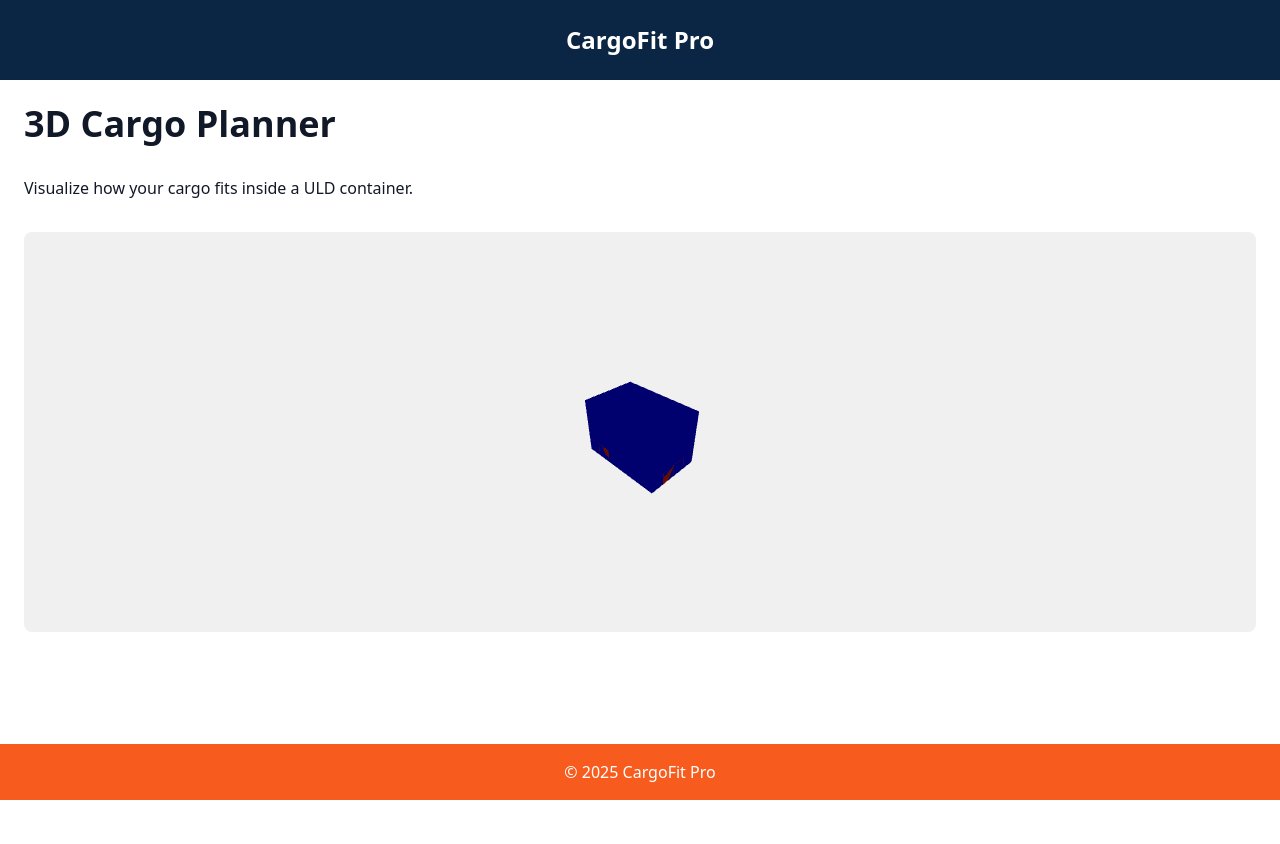
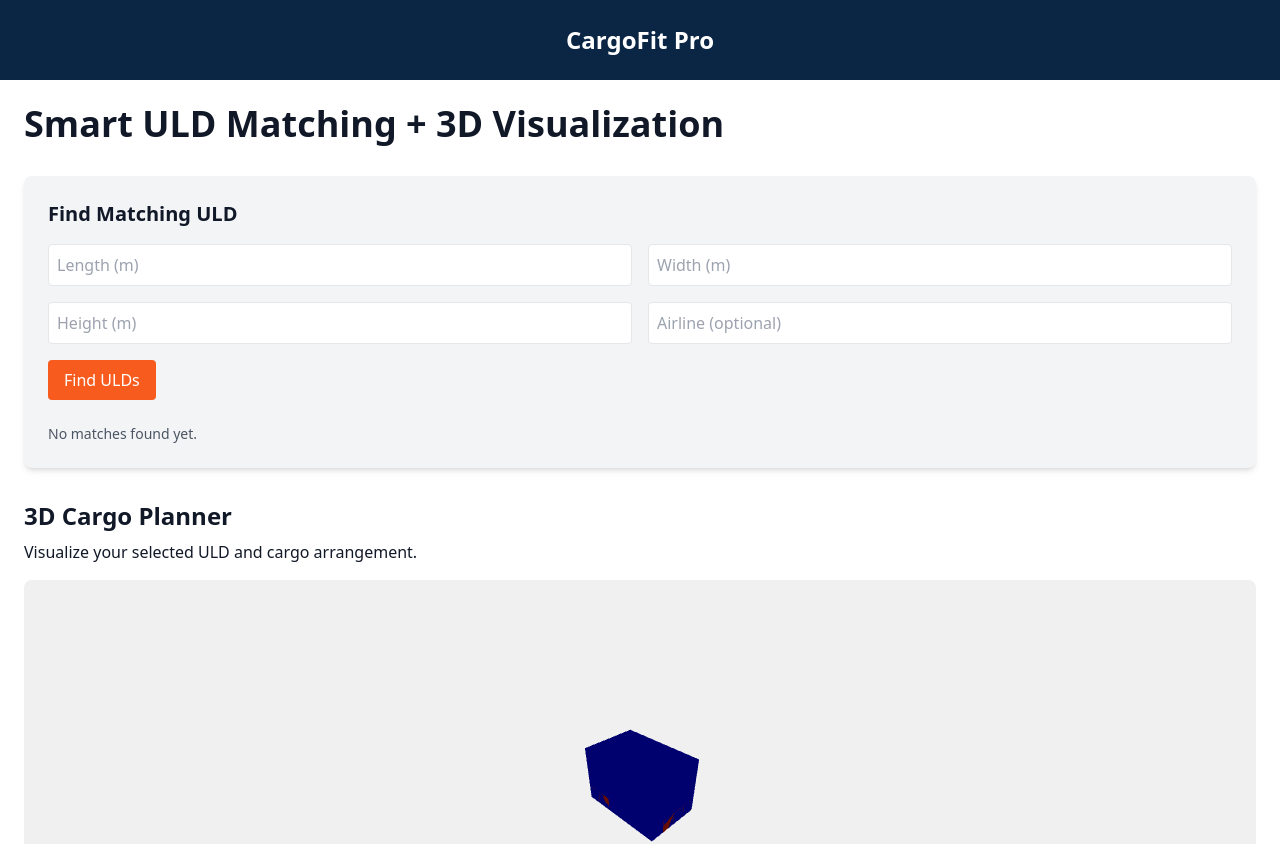
Before and after one commit to Charliee452/CargoFitPro-site-CLEAN-, a React (Vite) app: page / in a window 1280 px wide. Shown: the top 844 px of the page. Before the commit the page ends 800 px from the top, so only its background shows below. Built offline with nearby package versions, Linux system fonts and the light colour scheme.

Commit message:
Deploy integrated ULD Matcher + 3D Planner

```diff
--- a/index.html
+++ b/index.html
@@ -1,5 +1 @@
-
-<!DOCTYPE html>
-<html lang="en">
-<head><meta charset="UTF-8"><meta name="viewport" content="width=device-width, initial-scale=1.0"><title>CargoFit Pro - Fixed</title></head>
-<body><div id="root"></div><script type="module" src="/src/main.jsx"></script></body></html>
+<!DOCTYPE html><html lang='en'><head><meta charset='UTF-8'><meta name='viewport' content='width=device-width, initial-scale=1.0'><title>CargoFit Pro - Integrated</title></head><body><div id='root'></div><script type='module' src='/src/main.jsx'></script></body></html>
--- a/package.json
+++ b/package.json
@@ -1,5 +1,5 @@
 {
-  "name": "cargofitpro-vercel-fixed",
+  "name": "cargofitpro-final-integrated",
   "version": "1.0.0",
   "private": true,
   "scripts": {
--- a/src/App.jsx
+++ b/src/App.jsx
@@ -1,14 +1,28 @@
 
+import React, { useState } from 'react';
+import ULDMatcher from './components/ULDMatcher';
 import CargoPlanner3D from './components/CargoPlanner3D';
 
 export default function App() {
+  const [selectedULD, setSelectedULD] = useState(null);
+  const [boxSize, setBoxSize] = useState([0.5, 0.5, 0.5]);
+
+  const handleULDSelect = (uld, boxDims) => {
+    setSelectedULD([uld.depth, uld.width, uld.height]); // use actual order L,W,H
+    setBoxSize(boxDims.map(v => v / 100)); // convert cm to meters
+  };
+
   return (
     <div className="min-h-screen bg-white text-gray-900 flex flex-col">
       <header className="bg-[#0B2545] text-white p-6 text-center text-2xl font-bold">CargoFit Pro</header>
       <main className="flex-1 p-6 space-y-8">
-        <h1 className="text-4xl font-bold mb-4">3D Cargo Planner</h1>
-        <p>Visualize how your cargo fits inside a ULD container.</p>
-        <CargoPlanner3D uldDimensions={[3,2,2]} boxDimensions={[0.5,0.5,0.5]} quantity={20} />
+        <h1 className="text-4xl font-bold mb-4">Smart ULD Matching + 3D Visualization</h1>
+        <ULDMatcher onULDSelect={handleULDSelect} />
+        <section className="mt-8">
+          <h2 className="text-2xl font-semibold mb-2">3D Cargo Planner</h2>
+          <p className="mb-4">Visualize your selected ULD and cargo arrangement.</p>
+          <CargoPlanner3D uldDimensions={selectedULD || [3,2,2]} boxDimensions={boxSize} quantity={20} />
+        </section>
       </main>
       <footer className="bg-[#F75C1E] text-white p-4 text-center">&copy; 2025 CargoFit Pro</footer>
     </div>
--- a/src/components/CargoPlanner3D.jsx
+++ b/src/components/CargoPlanner3D.jsx
@@ -16,7 +16,6 @@ export default function CargoPlanner3D({ uldDimensions = [3, 2, 2], boxDimension
   const boxes = [];
   const [uldL, uldW, uldH] = uldDimensions;
   const [bL, bW, bH] = boxDimensions;
-
   let x = -uldL / 2 + bL / 2;
   let y = -uldH / 2 + bH / 2;
   let z = -uldW / 2 + bW / 2;
--- /dev/null
+++ b/src/components/ULDMatcher.jsx
@@ -0,0 +1,60 @@
+
+import React, { useState } from 'react';
+
+const ULD_DATABASE = [
+  { code: 'AKE', name: 'LD-3', width: 1.53, height: 1.62, depth: 1.56, maxWeight: 1588, airlines: ['United', 'Delta', 'Emirates'] },
+  { code: 'PMC', name: 'Pallet', width: 2.43, height: 1.60, depth: 3.17, maxWeight: 6800, airlines: ['American', 'Emirates', 'FedEx'] },
+  { code: 'AMF', name: 'LD-11', width: 3.17, height: 2.43, depth: 1.60, maxWeight: 6000, airlines: ['Qatar', 'Delta', 'Lufthansa'] }
+];
+
+export default function ULDMatcher({ onULDSelect }) {
+  const [dimensions, setDimensions] = useState({ length: '', width: '', height: '', airline: '' });
+  const [matches, setMatches] = useState([]);
+
+  const handleChange = (e) => setDimensions({ ...dimensions, [e.target.name]: e.target.value });
+
+  const handleMatch = () => {
+    const l = parseFloat(dimensions.length);
+    const w = parseFloat(dimensions.width);
+    const h = parseFloat(dimensions.height);
+    const airline = dimensions.airline.trim().toLowerCase();
+    const results = ULD_DATABASE.filter(uld => {
+      const fitsDimensions = (w <= uld.width && h <= uld.height && l <= uld.depth);
+      const fitsAirline = airline === '' || uld.airlines.some(a => a.toLowerCase().includes(airline));
+      return fitsDimensions && fitsAirline;
+    });
+    setMatches(results);
+    if (onULDSelect && results.length > 0) {
+      onULDSelect(results[0], [l, w, h]); // send first match & box size
+    }
+  };
+
+  return (
+    <div className="bg-gray-100 p-6 rounded-lg shadow-md">
+      <h2 className="text-xl font-bold mb-4">Find Matching ULD</h2>
+      <div className="grid grid-cols-2 gap-4 mb-4">
+        <input type="number" name="length" placeholder="Length (m)" onChange={handleChange} className="p-2 border rounded" />
+        <input type="number" name="width" placeholder="Width (m)" onChange={handleChange} className="p-2 border rounded" />
+        <input type="number" name="height" placeholder="Height (m)" onChange={handleChange} className="p-2 border rounded" />
+        <input type="text" name="airline" placeholder="Airline (optional)" onChange={handleChange} className="p-2 border rounded" />
+      </div>
+      <button onClick={handleMatch} className="bg-[#F75C1E] text-white px-4 py-2 rounded">Find ULDs</button>
+      <div className="mt-6">
+        {matches.length > 0 ? (
+          <ul className="space-y-2">
+            {matches.map((uld, i) => (
+              <li key={i} onClick={() => onULDSelect(uld, [parseFloat(dimensions.length), parseFloat(dimensions.width), parseFloat(dimensions.height)])} className="border p-3 rounded bg-white cursor-pointer hover:bg-gray-200">
+                <strong>{uld.name} ({uld.code})</strong><br />
+                Dimensions: {uld.width}m x {uld.height}m x {uld.depth}m<br />
+                Max Weight: {uld.maxWeight} kg<br />
+                Airlines: {uld.airlines.join(', ')}
+              </li>
+            ))}
+          </ul>
+        ) : (
+          <p className="text-sm text-gray-600 mt-4">No matches found yet.</p>
+        )}
+      </div>
+    </div>
+  );
+}
```
Also changed, not shown: src/main.jsx (+1 -6 lines), 1 other file (tests, documents, lock files or other folders).
